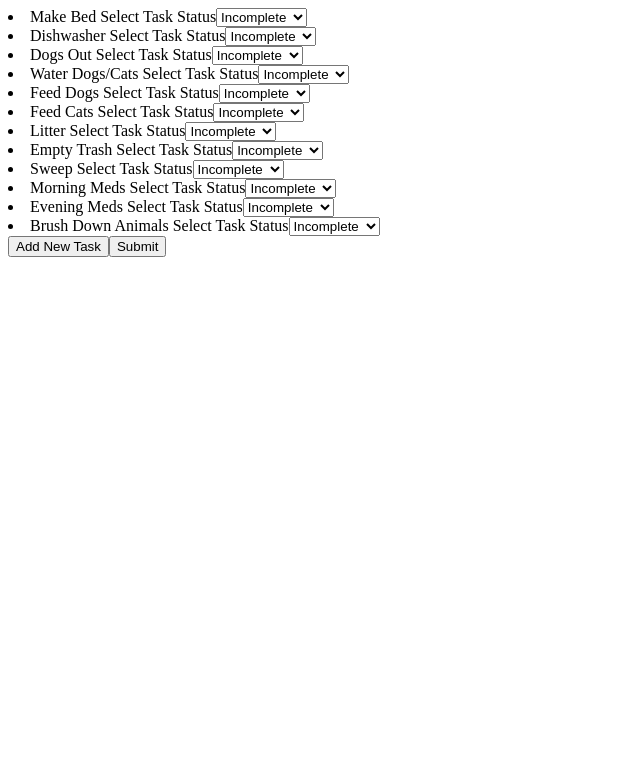
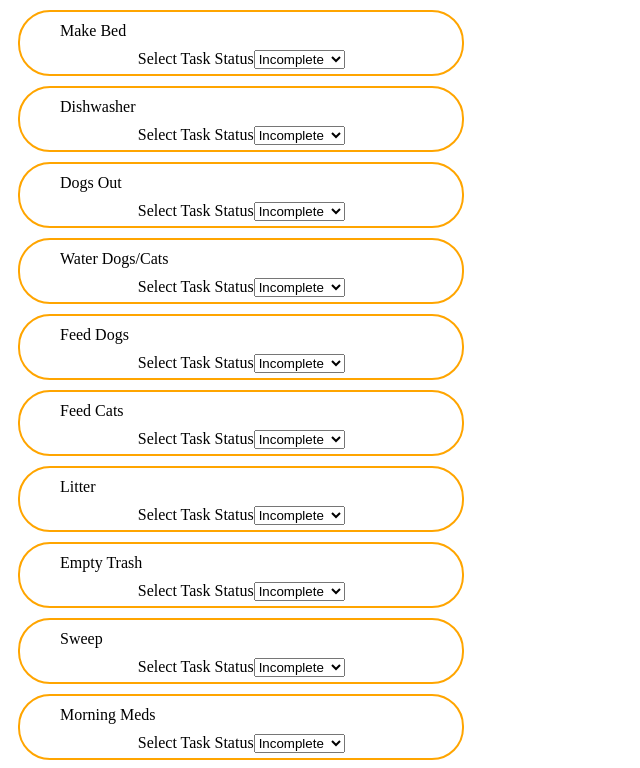
Before and after one commit to rc-devs/daily-task-manager, an Angular app in the folder daily-task-manager/: page / in a window 1280 px wide. Shown: the top 768 px of the page, without its empty margins (0-640 px from the left). Built offline with nearby package versions, Linux system fonts and the light colour scheme.

Commit message:
some wonky css for different readability

```diff
--- a/daily-task-manager/src/app/checklist/task-card/task-card.component.css
+++ b/daily-task-manager/src/app/checklist/task-card/task-card.component.css
@@ -0,0 +1,18 @@
+.task-card {
+  border: solid 2px orange;
+  border-radius: 2em;
+  text-align: center;
+  width: 35%;
+  margin: 10px;
+}
+
+li {
+  list-style: none;
+  text-align: left;
+  padding: 10px;
+  margin-left: 30px;
+}
+
+select {
+  margin-bottom: 5px;
+}
--- a/daily-task-manager/src/app/checklist/task-card/task-card.component.html
+++ b/daily-task-manager/src/app/checklist/task-card/task-card.component.html
@@ -1,12 +1,13 @@
 
   @for (t of getDefaultChecklist(); track t.id){
-    <li>{{t.task}}
+    <div class="task-card">
+    <li>{{t.task}}</li>
       <label for="tasks">Select Task Status</label>
         <select #taskStatus name="taskStatus" (select)="toggleComplete($event.returnValue)">
             <option value="incomplete">Incomplete</option>
             <option value="complete">Complete</option>
             <option value="inProgress">In Progress</option>
         </select>
+    </div>
 
-    </li>
   }
```
